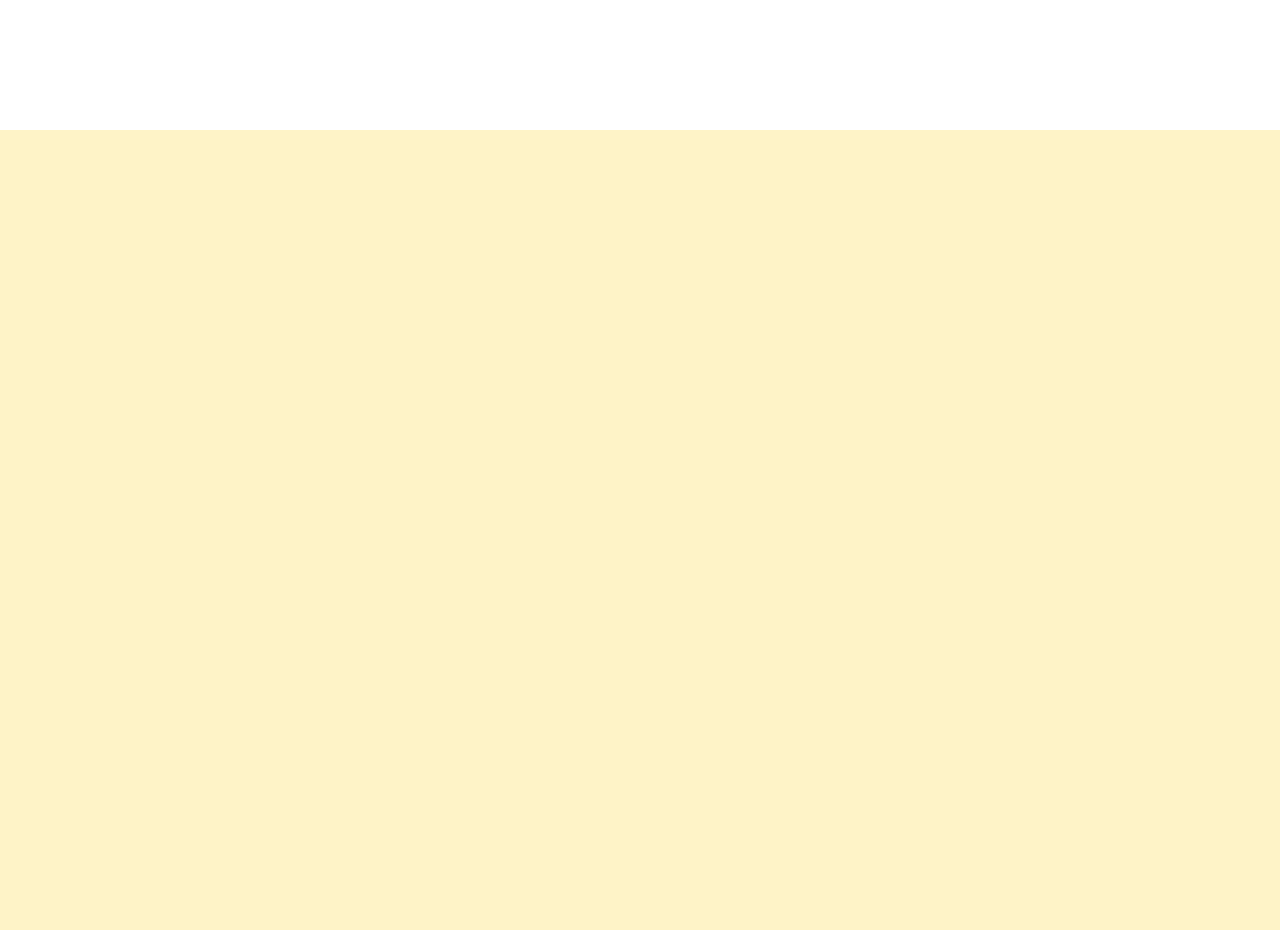
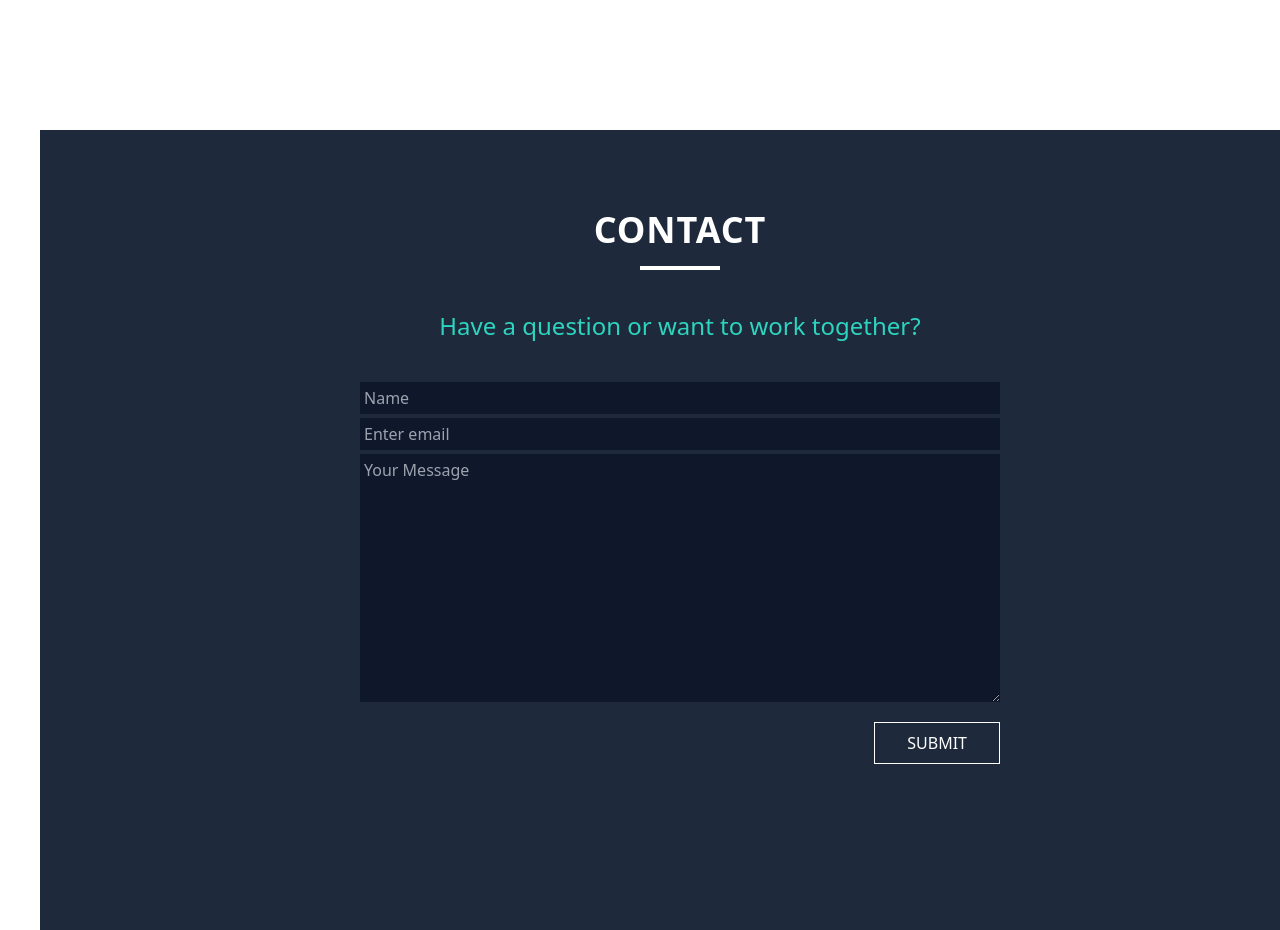
Before and after one commit to KamyESI/portfolio, a website: page docs/index.html in a window 1280 px wide. Shown: the part 6320-7250 px from the top of the page. Drawn offline with Linux system fonts and the light colour scheme.

Commit message:
add contact section

```diff
--- a/docs/index.html
+++ b/docs/index.html
@@ -297,8 +297,56 @@
           </div>
         </div>
       </section>
-      <section id="contact" class="h-screen bg-amber-100"></section>
+
+      <!-- CONTACT SECTION -->
+      <section
+        id="contact"
+        class="min-h-screen pt-20 pb-10 text-white mx-10 flex flex-col justify-start items-center bg-slate-800 w-full"
+      >
+        <h1 class="text-center text-4xl font-semibold mb-4 tracking-wide">
+          CONTACT
+        </h1>
+        <hr class="w-20 mx-auto border-white border-2 mb-10" />
+        <p class="text-teal-400 text-2xl mb-10">
+          Have a question or want to work together?
+        </p>
+        <form
+          action="page.traitment"
+          method="post"
+          class="flex flex-col gap-1 w-1/2"
+        >
+          <input
+            type="text"
+            name="name"
+            id="name"
+            placeholder="Name"
+            class="bg-slate-900 p-1"
+          />
+          <input
+            type="email"
+            name="email"
+            id="email"
+            placeholder="Enter email"
+            class="bg-slate-900 p-1"
+          />
+          <textarea
+            name="message"
+            id="message"
+            cols="30"
+            rows="10"
+            placeholder="Your Message"
+            class="bg-slate-900 p-1"
+          ></textarea>
+          <button
+            class="border border-white py-2 px-8 self-end mt-4"
+            type="submit"
+          >
+            SUBMIT
+          </button>
+        </form>
+      </section>
     </main>
+    <footer></footer>
   </body>
   <script src="index.js"></script>
 </html>
```
Also changed, not shown: docs/css/output.css.
